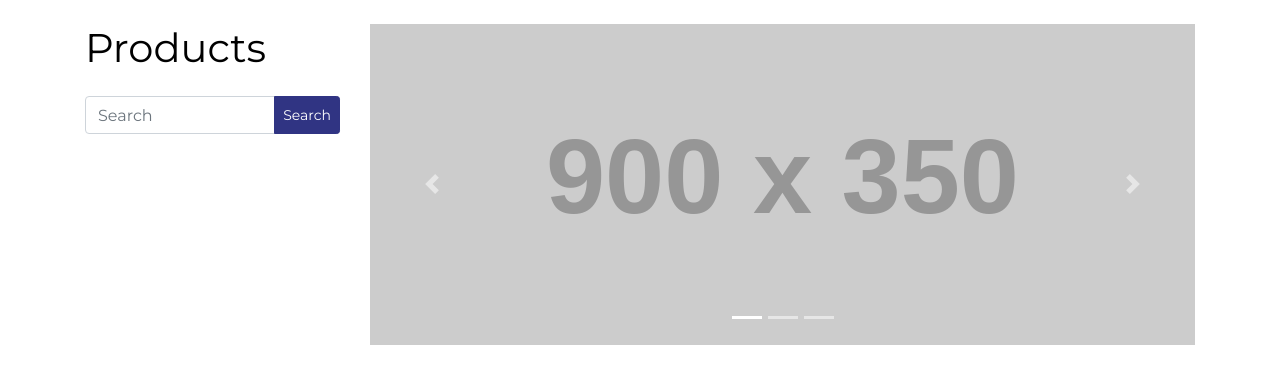
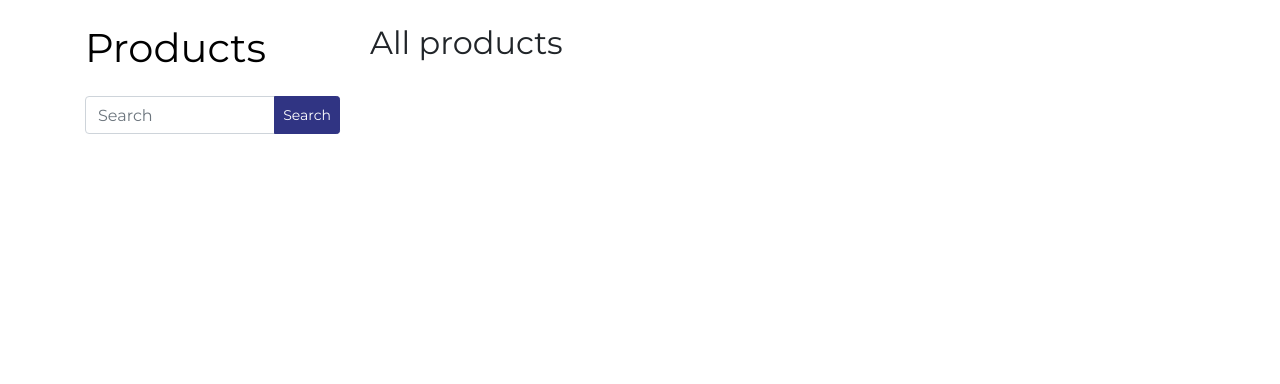
Before and after one commit to simenravnik/online-shop, a PHP site: page /netbeans/app_server/views/product-list.php in a window 1280 px wide. Shown: the part 56-440 px from the top of the page. Run offline with PHP 8.4, Linux system fonts and the light colour scheme; the template is opened without the code that fills it, so the values that code supplies are empty; grey boxes labelled with a size stand in for pictures from a placeholder-image service; some libraries are stand-ins or nearby versions; some web fonts are replaced.

Commit message:
Update product list view

```diff
--- a/app_server/views/product-list.php
+++ b/app_server/views/product-list.php
@@ -229,32 +229,9 @@ $search = "";
 
             <div class="col-lg-9">
 
-              <div id="carouselExampleIndicators" class="carousel slide my-4" data-ride="carousel">
-                <ol class="carousel-indicators">
-                  <li data-target="#carouselExampleIndicators" data-slide-to="0" class="active"></li>
-                  <li data-target="#carouselExampleIndicators" data-slide-to="1"></li>
-                  <li data-target="#carouselExampleIndicators" data-slide-to="2"></li>
-                </ol>
-                <div class="carousel-inner" role="listbox">
-                  <div class="carousel-item active">
-                    <img class="d-block img-fluid" src="http://placehold.it/900x350" alt="First slide">
-                  </div>
-                  <div class="carousel-item">
-                    <img class="d-block img-fluid" src="http://placehold.it/900x350" alt="Second slide">
-                  </div>
-                  <div class="carousel-item">
-                    <img class="d-block img-fluid" src="http://placehold.it/900x350" alt="Third slide">
-                  </div>
-                </div>
-                <a class="carousel-control-prev" href="#carouselExampleIndicators" role="button" data-slide="prev">
-                  <span class="carousel-control-prev-icon" aria-hidden="true"></span>
-                  <span class="sr-only">Previous</span>
-                </a>
-                <a class="carousel-control-next" href="#carouselExampleIndicators" role="button" data-slide="next">
-                  <span class="carousel-control-next-icon" aria-hidden="true"></span>
-                  <span class="sr-only">Next</span>
-                </a>
-              </div>
+               <br>
+               <h2>All products</h2>
+               <br>
 
               <div class="row">
                 <?php foreach ($products as $product):
```
